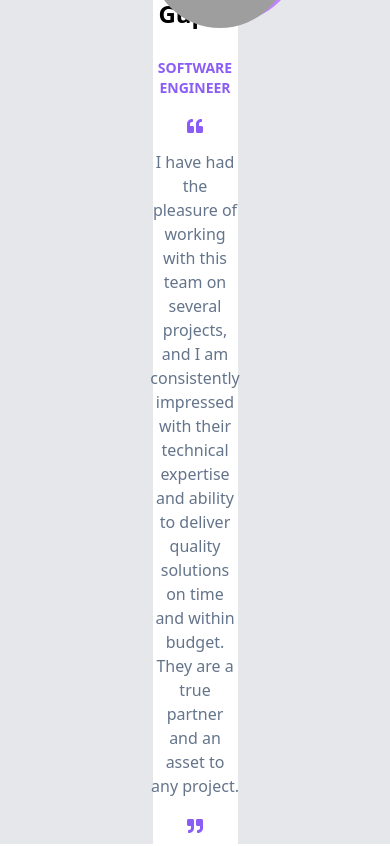
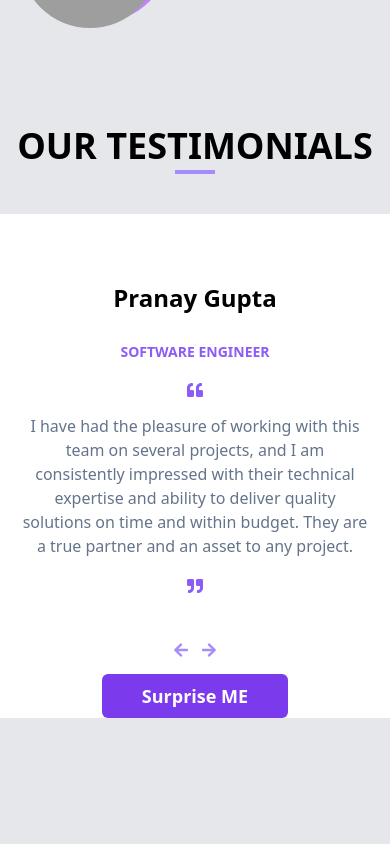
Before and after one commit to Arpityadavvvv/Testimonial-Slider-App, a React (Create React App) app: page / in a window 390 px wide. Shown: the top 846 px of the page. Built offline with nearby package versions, Linux system fonts and the light colour scheme; grey boxes are pictures that could not be loaded.

Commit message:
Update Testimonial.js

```diff
--- a/src/Testimonial.js
+++ b/src/Testimonial.js
@@ -50,7 +50,7 @@ const Testimonial = (props) =>
     }
 
     return (
-        <div className="  w-[85px] md:w-[750px] bg-white flex flex-col justify-center items-center trasition-all duration-700 mt-10 pt-10">
+        <div className="sm:w-[600px] md:w-[775px]  bg-white flex flex-col justify-center items-center trasition-all duration-700 mt-10 pt-10">
             <Card review = {reviews[index]}></Card>
 
             <div className="text-center mx-auto mt-5  flex  gap-3 justify-center items-center p-4  " >
@@ -58,7 +58,7 @@ const Testimonial = (props) =>
                 <button onClick={rightShifthandler} > <FaArrowRight className="  text-violet-400"></FaArrowRight> </button>
             </div>
 
-            <div className="text-center mx-auto mt-3 gap-3 p-4">
+            <div className="text-center mx-auto md:mt-3 md:gap-3 md:p-4">
             <button onClick={surpriseHandler} className="  hover:bg-violet-400 bg-violet-600 trasition-all duration-200 cursor-pointer px-10 py-2 rounded-md font-bold text-white text-lg">Surprise ME</button>
             </div>
         </div>
```
